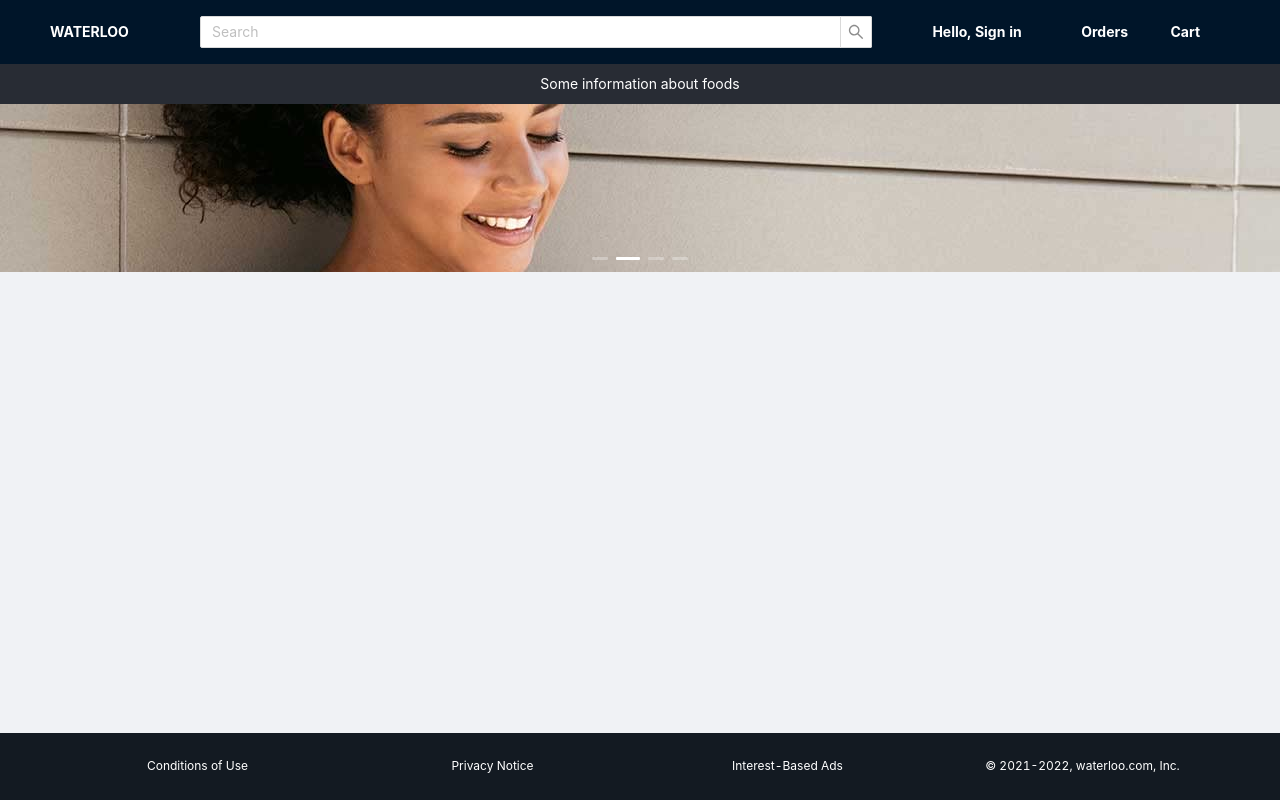
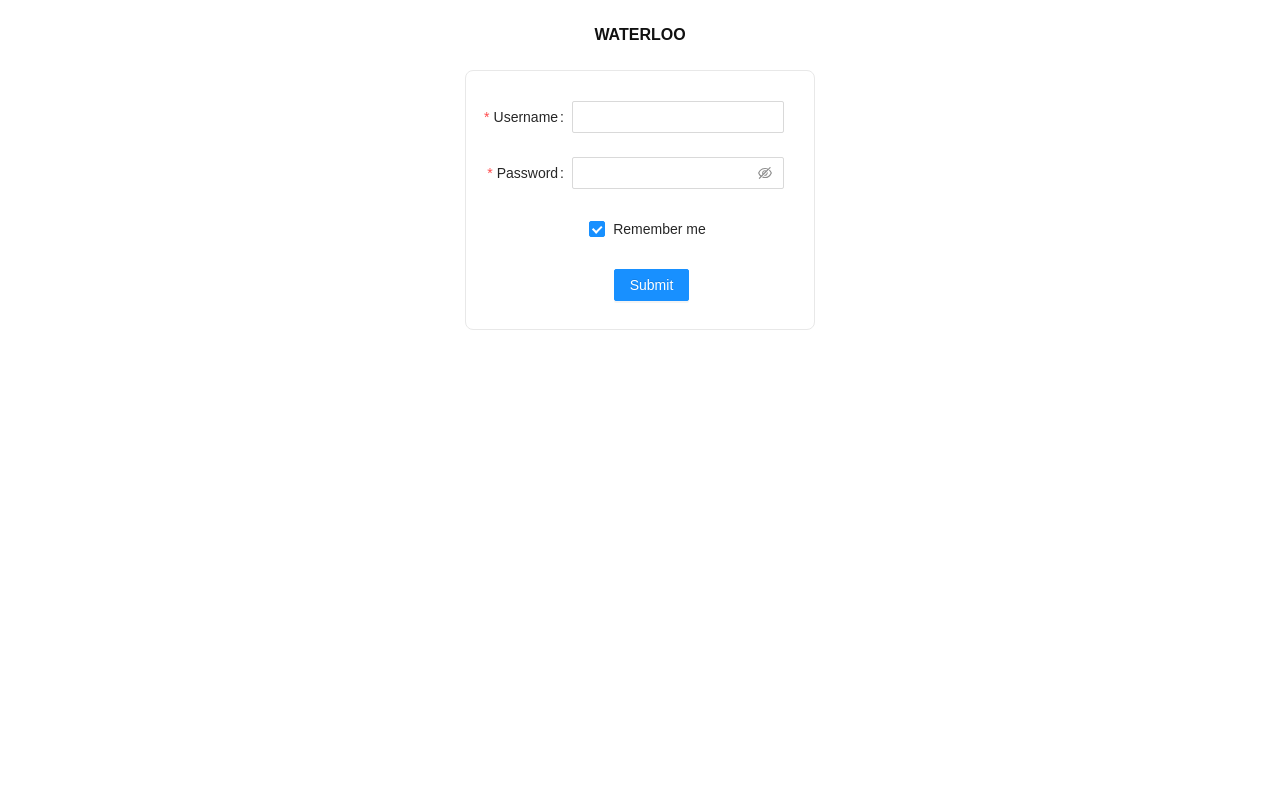
Before and after one commit to RichardNeverGiveup/ECE651, a React (Create React App) app in the folder frontEnd/: page /login in a window 1280 px wide. Built offline with nearby package versions, Linux system fonts and the light colour scheme.

Commit message:
axios encapsulate

```diff
--- a/frontEnd/package.json
+++ b/frontEnd/package.json
@@ -12,6 +12,7 @@
     "@testing-library/react": "^12.1.2",
     "@testing-library/user-event": "^13.5.0",
     "antd": "^4.18.4",
+    "axios": "^0.25.0",
     "react": "^17.0.2",
     "react-dom": "^17.0.2",
     "react-router": "^6.2.1",
--- a/frontEnd/src/App.js
+++ b/frontEnd/src/App.js
@@ -1,57 +1,21 @@
 import React from 'react';
-import { Layout } from 'antd';
 import './App.css';
-// import AddUser from './components/AddUser';
-import { BrowserRouter as Router } from 'react-router-dom';
+import { BrowserRouter as Router, Route, Routes} from 'react-router-dom';
 
-import NavHeader from './components/layout/Header';
-import NavFooter from './components/layout/Footer';
-import NavContent from './components/layout/Content';
-
-const { Header, Footer, Content } = Layout;
+import Home from './pages/Home'
+import Login from './pages/Login/Register'
+import Test from './pages/Test'
 class App extends React.Component {
-  constructor(props) {
-    super(props);
-
-    const items = [];
-    for (let i = 0; i < 10; i++) {
-      items.push({
-          name: i,
-      });
-    }
-
-    this.state = { liked: false, items};
-  }
-
-  handleClick(e) {
-    this.setState({ liked: !this.state.liked });
-  }
 
   render() {
     return (
-      // <Router>
-        <Layout style={{minHeight: '100vh'}}>
-          <Header>
-            <NavHeader></NavHeader>
-          </Header>
-          <Content>
-            <div>
-              <NavContent></NavContent>
-            </div>
-            {/* <div>
-              <AddUser/>
-              {
-                this.state.items.map((item, index) => (
-                  <p>hello, index</p>
-                ))
-              }
-            </div> */}
-          </Content>
-          <Footer>
-            <NavFooter></NavFooter>
-          </Footer>
-        </Layout>
-      // </Router>
+      <Router>
+        <Routes>
+            <Route path="/" exact element={<Home/>}></Route>
+            <Route path="/login" element={<Login/>}></Route>
+            <Route path="/test" element={<Test/>}></Route>
+        </Routes>
+      </Router>
     );
   }
 }
--- a/frontEnd/src/components/layout/Content.js
+++ b/frontEnd/src/components/layout/Content.js
@@ -6,7 +6,7 @@ class Content extends React.Component {
     render() {
         return (
             <div>
-            <nav style={navStyle}>Some information about foods</nav>
+              {/* <nav style={navStyle}>Some information about foods</nav>
                 <Carousel autoplay>
                   <div>
                     <h3 style={contentStyle}>
@@ -28,7 +28,7 @@ class Content extends React.Component {
                     <img src="image/4.jpg" alt='logo'></img>
                     </h3>
                   </div>
-              </Carousel>
+                </Carousel> */}
             </div>
         );
     }
--- a/frontEnd/src/components/layout/Header.js
+++ b/frontEnd/src/components/layout/Header.js
@@ -1,12 +1,9 @@
 import React from 'react';
 import { Row, Col, Input, Menu, Dropdown, Button } from 'antd';
-// import AddUser from '../../components/login/AddUser';
+import { Link } from 'react-router-dom';
 
 const { Search } = Input;
-
-
 class Header extends React.Component {
-
 
     constructor(props) {
         super(props);
@@ -15,10 +12,8 @@ class Header extends React.Component {
         this.onSearch = this.onSearch.bind(this);
       }
 
-
     handleSignIn() {
-        console.log('111');
-        // this.props.history.push('/addUser')
+        this.props.history.push('/login')
     }
 
     handleNewUser() {
@@ -39,7 +34,8 @@ class Header extends React.Component {
                 </Menu.Item>
                 <Menu.Item key="1">
                     <Button type="link" block onClick={this.handleNewUser}>
-                        New customer? Start here.
+                        {/* New customer? Start here. */}
+                        <Link to="/login">New customer? Start here.</Link>
                     </Button>
                 </Menu.Item>
             </Menu>
--- /dev/null
+++ b/frontEnd/src/pages/Home.js
@@ -0,0 +1,31 @@
+import React from 'react';
+
+import NavHeader from '../components/layout/Header';
+import NavFooter from '../components/layout/Footer';
+import NavContent from '../components/layout/Content';
+import { Layout } from 'antd';
+const { Header, Footer, Content } = Layout;
+
+
+class Home extends React.Component {
+
+    render() {
+        return (
+            <div>
+              <Layout style={{minHeight: '100vh'}}>
+                <Header>
+                  <NavHeader></NavHeader>
+                </Header>
+                <Content>
+                  <NavContent></NavContent>
+                </Content>
+                <Footer>
+                  <NavFooter></NavFooter>
+                </Footer>
+              </Layout>
+            </div>
+        );
+    }
+}
+
+export default Home;
--- /dev/null
+++ b/frontEnd/src/pages/Login/Register.js
@@ -0,0 +1,86 @@
+import React from 'react';
+import "./index.css"
+
+import { apiAddUser } from '../../request/api';
+
+import { Form, Input, Button, Checkbox } from 'antd';
+import { Row, Col } from 'antd';
+
+class Login extends React.Component {
+
+  formRef = React.createRef()
+
+  onFinish = values => {
+
+    const {username, password} = values
+
+    apiAddUser({username, password}).then((res) => {
+      console.log('res_______', res);
+    }, err => {
+      console.log('err', err)
+    })
+  }
+
+
+  onFinishFailed = errorInfo => {
+    console.log('Failed:', errorInfo);
+  }
+
+  render() {
+      return (
+          <div className="register">
+            <Row>
+              <Col flex="auto"></Col>
+              <Col flex="350px">
+                <div>
+                  <div className="register_header">WATERLOO</div>
+                  <div className="register_form">
+                    <Form
+                      ref={this.formRef}
+                      name="basic"
+                      labelCol={{ span: 8 }}
+                      wrapperCol={{ span: 16 }}
+                      initialValues={{ remember: true }}
+                      autoComplete="off"
+                      onFinish={this.onFinish}
+                      onFinishFailed={this.onFinishFailed}
+
+                    >
+                      <Form.Item
+                        label="Username"
+                        name="username"
+                        rules={[{ required: true, message: 'Please input your username!' }]}
+                      >
+                        <Input />
+                      </Form.Item>
+
+                      <Form.Item
+                        label="Password"
+                        name="password"
+                        rules={[{ required: true, message: 'Please input your password!' }]}
+                      >
+                        <Input.Password />
+                      </Form.Item>
+
+                      <Form.Item name="remember" valuePropName="checked" wrapperCol={{ offset: 4, span: 20 }}>
+                        <Checkbox>Remember me</Checkbox>
+                      </Form.Item>
+
+                      <Form.Item wrapperCol={{ offset: 4, span: 20 }}>
+                        <Button type="primary" htmlType="submit">
+                          Submit
+                        </Button>
+                      </Form.Item>
+                    </Form>
+                  </div>
+                </div>
+              </Col>
+              <Col flex="auto"></Col>
+            </Row>
+          </div>
+      );
+  }
+}
+
+
+export default Login;
--- /dev/null
+++ b/frontEnd/src/pages/Login/index.css
@@ -0,0 +1,20 @@
+.register {
+    margin: 0 auto;
+    text-align: center;
+    font-family: "Hiragino Sans GB","Microsoft Yahei",Arial,sans-serif;
+}
+
+.register_header {
+    height: 70px;
+    line-height: 70px;
+    color: #111;
+    font-size: 16px;
+    font-weight: 800;
+}
+
+.register_form {
+    height: 260px;
+    border: 1px solid #e8e8e8;
+    border-radius: 8px;
+    padding: 30px 30px 0 0;
+}
--- /dev/null
+++ b/frontEnd/src/pages/Test.js
@@ -0,0 +1,13 @@
+import React from 'react';
+
+class Test extends React.Component {
+    render() {
+        return (
+            <div style={{minHeight: '100vh', background: '#0072CE'}}>
+                s s setName
+            </div>
+        );
+    }
+}
+
+export default Test;
--- /dev/null
+++ b/frontEnd/src/request/api.js
@@ -0,0 +1,4 @@
+import api from './index';
+
+
+export const apiAddUser = params => api.post('/user/add', params);
--- /dev/null
+++ b/frontEnd/src/request/index.js
@@ -0,0 +1,66 @@
+import axios from 'axios';
+// import QS from 'qs';
+import { message } from 'antd'
+
+const service = axios.create({
+  baseURL: 'http://127.0.0.1:8080/',
+  timeout: 5000,
+  headers:{"Content-Type":"application/json"},
+});
+
+// Add a request interceptor
+
+service.interceptors.request.use(config => {
+
+  // before request is sent
+  // const token = window.localStorage.getItem('userToken') || window.sessionStorage.getItem('userToken');
+
+  // config.data = Object.assign({}, config.data, {
+  //   token: token,
+  // });
+
+  // // config.headers = {
+  // //   'Content-Type': 'application/x-www-form-urlencoded; charset=utf-8'
+  // // }
+
+  console.log('config____', config)
+
+  config.data = JSON.stringify(config.data);
+
+  console.log('config', config)
+
+  return config;
+}, error => {
+
+  // request error
+  return Promise.reject(error);
+  // return error;
+});
+
+
+
+service.interceptors.response.use(response => {
+
+  // Any status code that lie within the range of 2xx cause this function to trigger
+  // Do something with response data
+  if (response.code) {
+    switch (response.code) {
+      case 200:
+        return response.data;
+      case 401:
+        //未登录处理方法
+        break;
+      case 403:
+        //token过期处理方法
+        break;
+      default:
+        message.error(response.data.msg)
+    }
+  } else {
+    return response;
+  }
+}, error => {
+  return Promise.reject(error);
+})
+//最后把封装好的axios导出
+export default service
```
Also changed, not shown: frontEnd/src/components/AddUser.js (deleted, +0 -61 lines), frontEnd/src/router/index.js (deleted, +0 -36 lines), 1 other file (tests, documents, lock files or other folders). Lines whose indentation alone changed are shown as unchanged.
